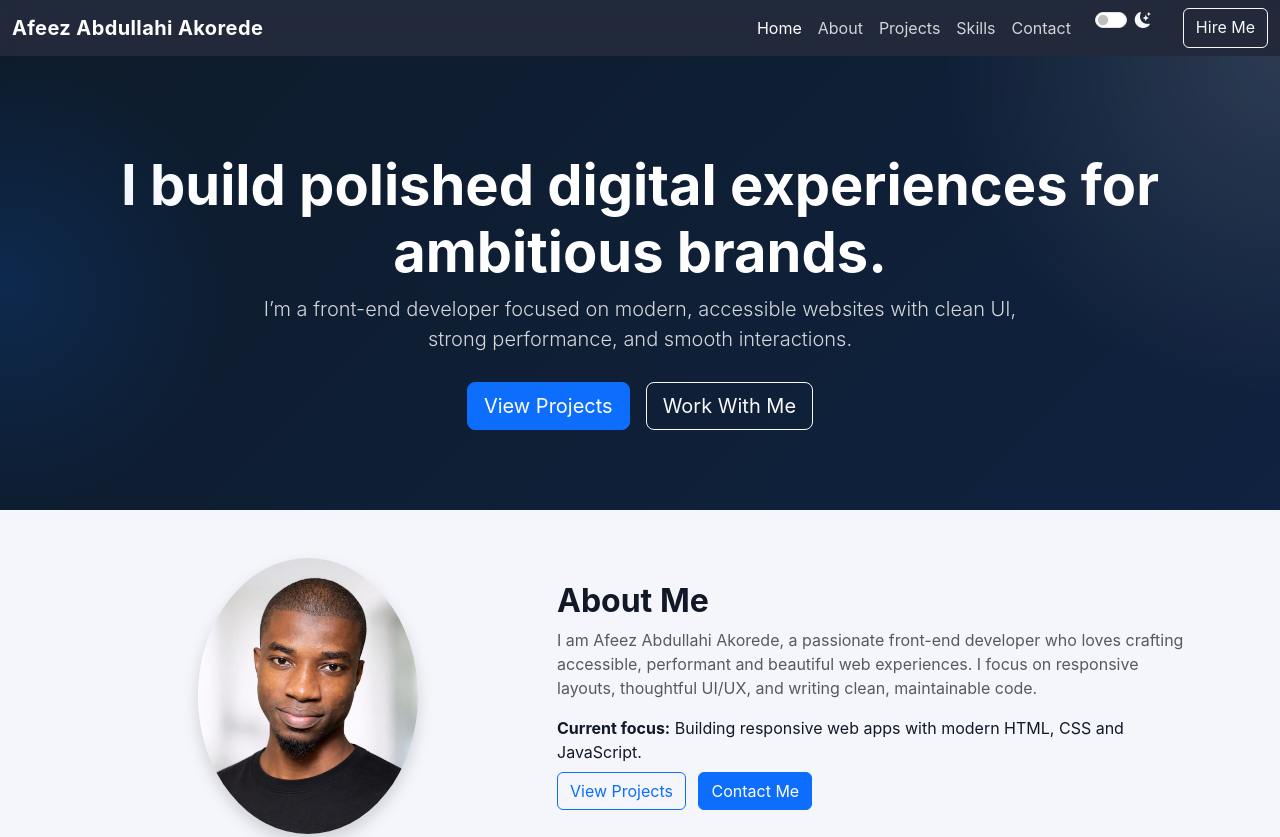
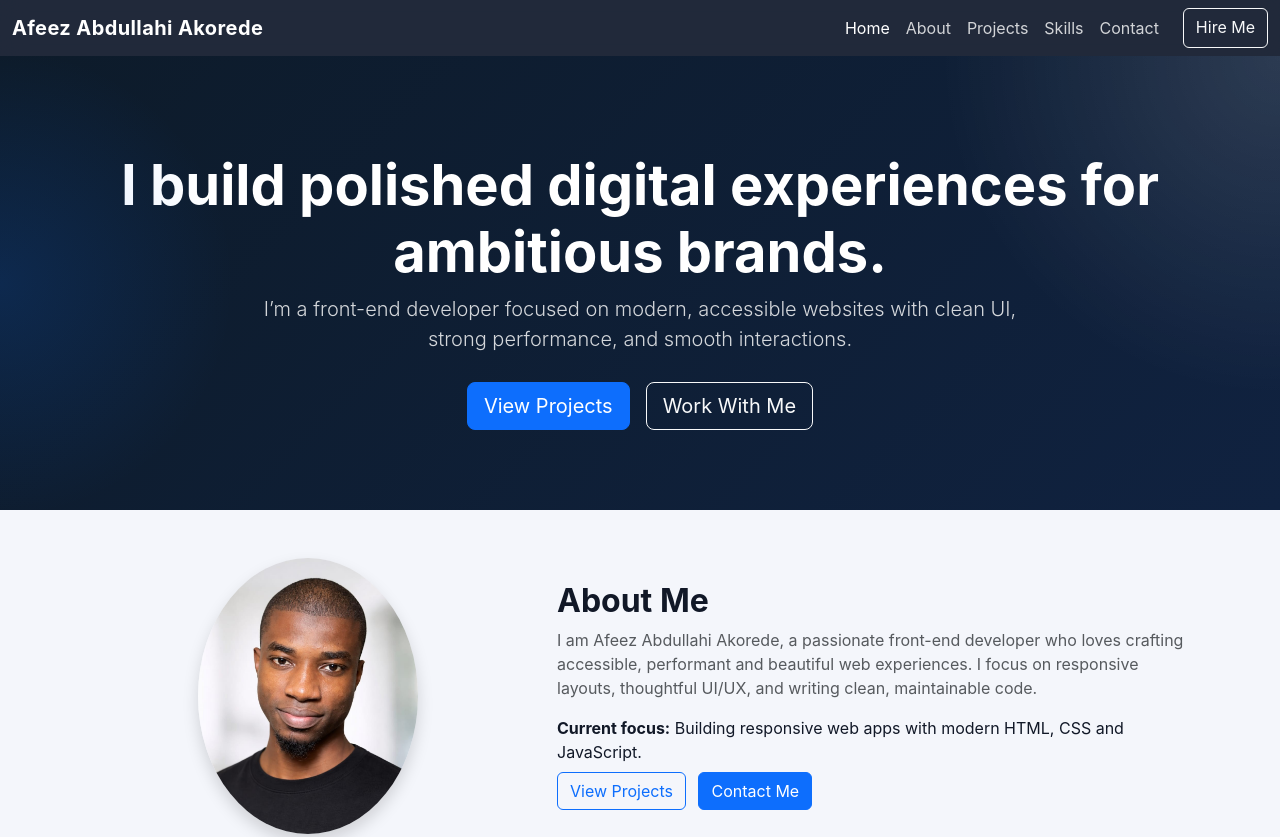
Before and after one commit to afeezabdullahiakorede/my-portfolio-bootstrap-tsk-3, a plain HTML site: page index.html in a window 1280 px wide. Shown: the top 837 px of the page. Drawn offline with nearby package versions, Linux system fonts and the light colour scheme.

Commit message:
disabled the dark mode button

```diff
--- a/index.html
+++ b/index.html
@@ -217,12 +217,12 @@ footer {
                         <a class="nav-link" href="#contact">Contact</a>
                     </li>
 
-                    <div class="form-check form-switch ms-3 me-3">
+                    <!-- <div class="form-check form-switch ms-3 me-3">
   <input class="form-check-input" type="checkbox" id="darkModeToggle">
   <label class="form-check-label text-light" for="darkModeToggle">
     <i class="bi bi-moon-stars-fill"></i>
-  </label>
-</div>
+  </label> -->
+<!-- </div> -->
                     <a class="btn btn-outline-light ms-lg-3" href="#contact" role="button">Hire Me</a>
                 </ul>
             </div>
```
